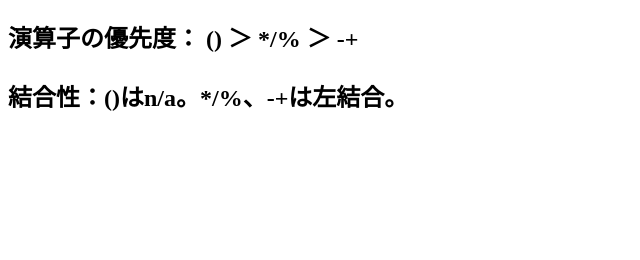
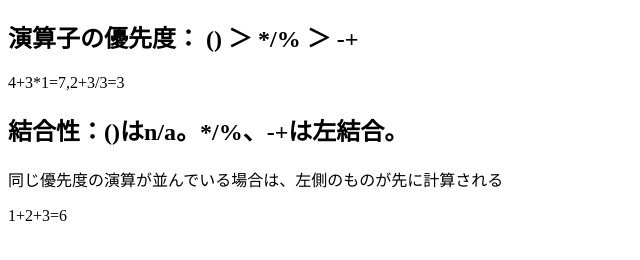
Before and after one commit to KFukushige65/sfcjs02, a plain HTML site: page index.html in a window 1280 px wide. Shown: the part 102-362 px from the top of the page, without its empty margins (0-640 px from the left). Drawn offline with Linux system fonts and the light colour scheme.

Commit message:
練習問題2　追加の＋α

```diff
--- a/index.html
+++ b/index.html
@@ -6,8 +6,10 @@
   </head>
   <body>
   　<h1>情報基礎2　＃02</h1>
-    <h2>演算子の優先度： () ＞ */% ＞ -+
-        <p>結合性：()はn/a。*/%、-+は左結合。</p>
-    </h2>
-  </body>
+      <h2>演算子の優先度： () ＞ */% ＞ -+</h2>
+        <p>4+3*1=7,2+3/3=3</p>
+      <h2>結合性：()はn/a。*/%、-+は左結合。</h2>
+        <p>同じ優先度の演算が並んでいる場合は、左側のものが先に計算される</p>
+        <p>1+2+3=6</p>
+    </body>
 </html>
```
